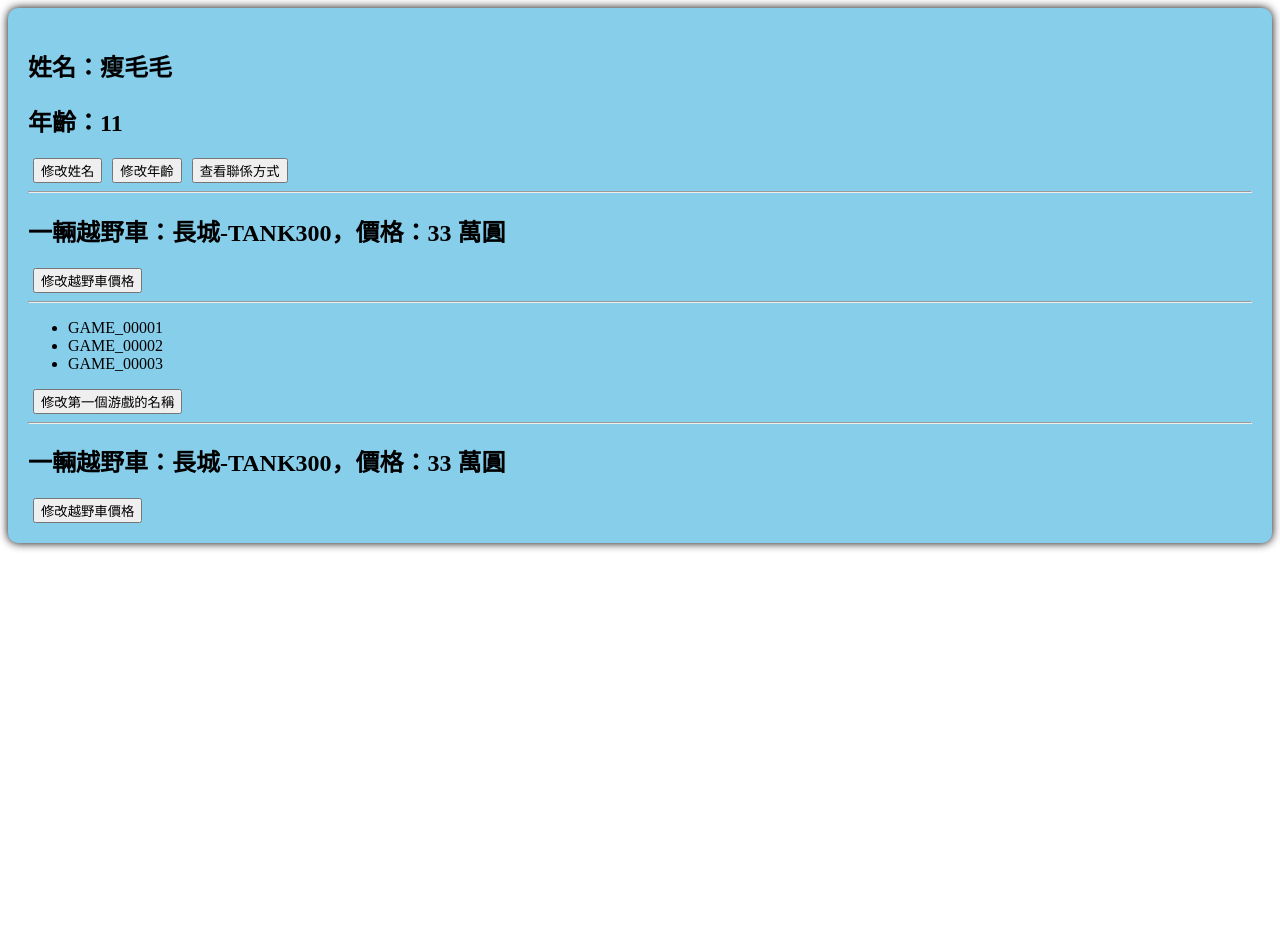
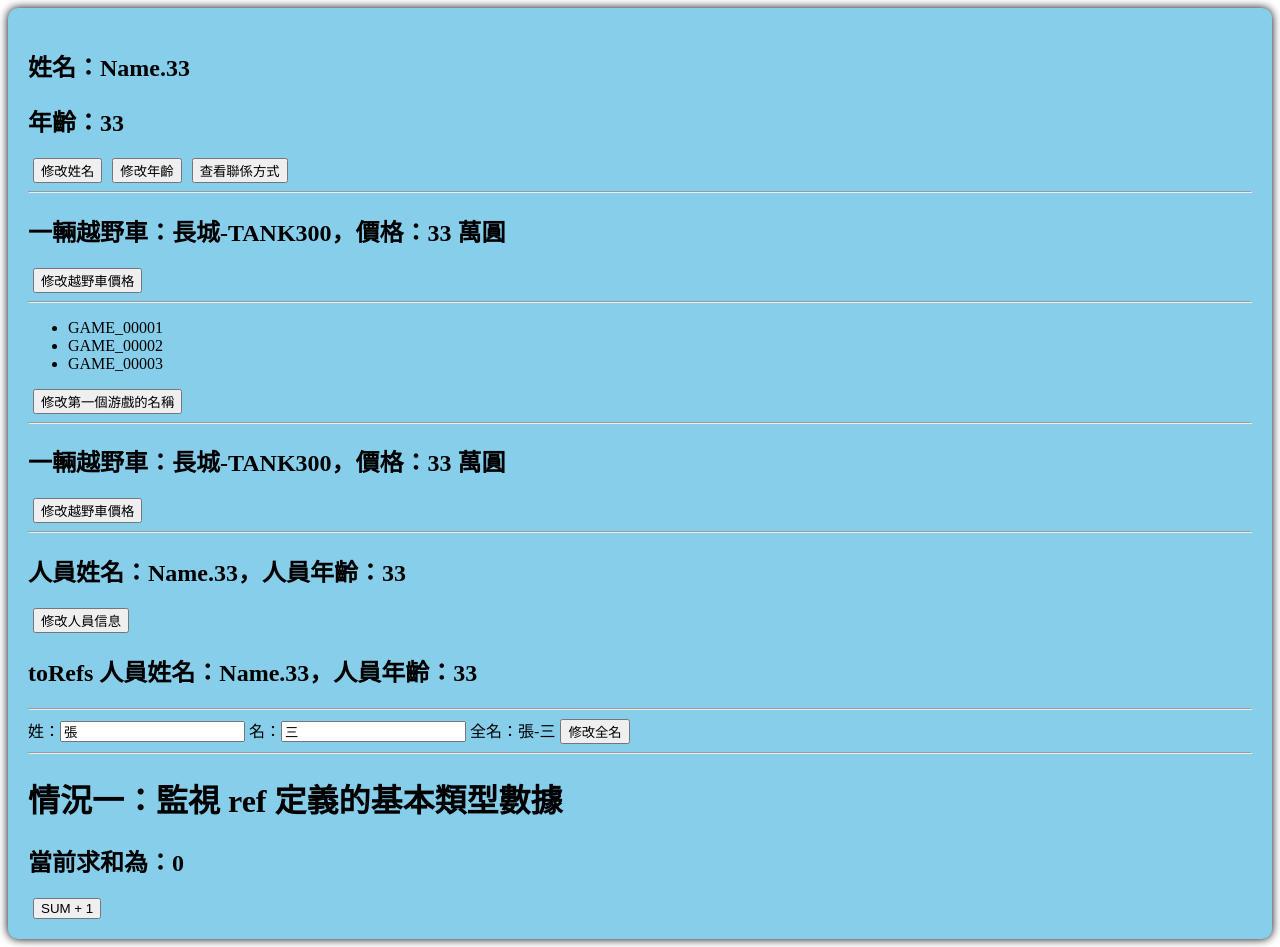
Before and after one commit to lightblueskyline/ShangGuiGu_YuShenXinBan_Vue3_2024, a Vue app in the folder code/vue3_test/: page / in a window 1280 px wide. Before the commit the page ends 800 px from the top, so only its background shows below. Built offline with nearby package versions, Linux system fonts and the light colour scheme.

Commit message:
2024/07/08

```diff
--- a/code/vue3_test/src/components/Person.vue
+++ b/code/vue3_test/src/components/Person.vue
@@ -16,6 +16,21 @@
         <hr>
         <h2>一輛越野車：{{ car1.brand }}，價格：{{ car1.price }} 萬圓</h2>
         <button @click="changeCarPrice">修改越野車價格</button>
+        <hr>
+        <h2>人員姓名：{{ person.name }}，人員年齡：{{ person.age }}</h2>
+        <button @click="changePersonInfo">修改人員信息</button>
+        <h2>toRefs 人員姓名：{{ name }}，人員年齡：{{ age }}</h2>
+        <hr>
+        <div>
+            姓：<input type="text" v-model="firstName">
+            名：<input type="text" v-model="lastName">
+            全名：<span>{{ fullName }}</span>
+            <button @click="changeFullName">修改全名</button>
+        </div>
+        <hr>
+        <h1>情況一：監視 ref 定義的基本類型數據</h1>
+        <h2>當前求和為：{{ sum }}</h2>
+        <button type="button" @click="changeSum">SUM + 1</button>
     </div>
 </template>
 
@@ -23,13 +38,13 @@
 <!--通過安裝插件 npm install vite-plugin-vue-setup-extend -D-->
 <!--無需再書寫 export default -> name:"Person"-->
 <script setup lang="ts" name="Person">
-import { ref, reactive } from 'vue';
+import { ref, reactive, toRefs, toRef, computed, watch } from 'vue';
 
 // 數據
-// let name = '瘦毛毛' // 此時變量非響應式
-let name = ref('瘦毛毛') // ref 基本類型的響應式變量
+// let name = 'Name' // 此時變量非響應式
+// let name = ref('Name') // ref 基本類型的響應式變量
 // let age = 11 // 此時變量非響應式
-let age = ref(11) // ref 基本類型的響應式變量
+// let age = ref(11) // ref 基本類型的響應式變量
 let tel = '13888888888' // 此時變量非響應
 //
 let car = reactive({ brand: '長城-TANK300', price: 33 })
@@ -44,6 +59,33 @@
 //
 let car1 = ref({ brand: '長城-TANK300', price: 33 })
 console.log(car1)
+//
+let person = reactive({
+    name: 'Name.33',
+    age: 33
+})
+let { name, age } = toRefs(person)
+let age1 = toRef(person, 'age')
+// computed 計算屬性
+let firstName = ref('張')
+let lastName = ref('三')
+// 如此定義的計算屬性，只可讀，不可修改
+// let fullName = computed(() => {
+//     return firstName.value + '-' + lastName.value
+// })
+//
+let fullName = computed({
+    get() {
+        return `${firstName.value}-${lastName.value}`
+    },
+    set(newValue) {
+        const [str1, str2] = newValue.split('-')
+        firstName.value = str1
+        lastName.value = str2
+    }
+})
+// watch
+let sum = ref(0)
 
 // 方法
 function changeName() {
@@ -68,6 +110,33 @@
 function changeFirstGameName() {
     games[0].name = '魔獸爭霸III - 冰封王座'
 }
+/** 修改人員信息 */
+function changePersonInfo() {
+    // person.age += 1
+    // person.name = 'Name.' + person.age.toString()
+    //
+    // person 對象中的 name & age 值會同步變更
+    age.value += 1
+    name.value = 'Name.' + age.value.toString()
+    // person 對象中的 age 值會同步變更
+    console.log(age1.value)
+    age1.value = 111
+}
+/** 修改全名 */
+function changeFullName() {
+    fullName.value = 'Li-si'
+}
+/** watch 監視 */
+function changeSum() {
+    sum.value += 1
+}
+let stopWatch = watch(sum, (newValue, oldValue) => {
+    console.log(`原始值：${oldValue} 新值：${newValue}`)
+    if (newValue >= 10) {
+        // 停止監視
+        stopWatch()
+    }
+})
 </script>
 
 <style scoped>
```
Also changed, not shown: 1 other file (tests, documents, lock files or other folders).
